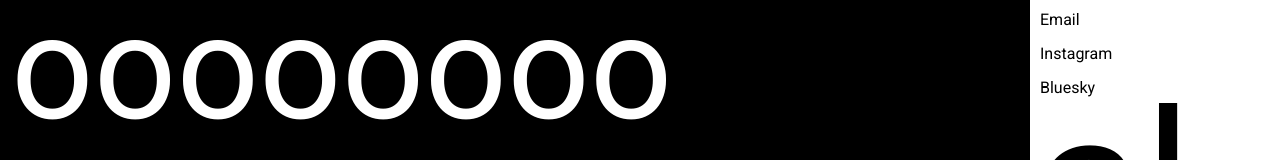
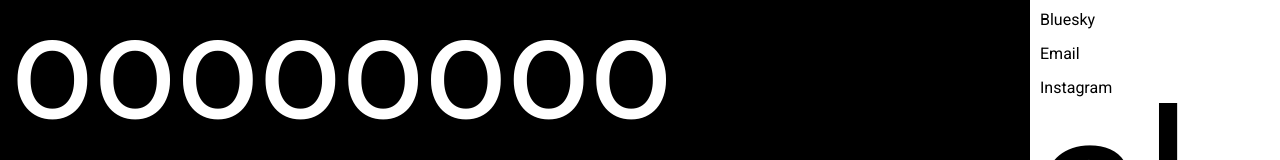
Before and after one commit to arcadeperfect/website_main, an Eleventy site: page src/index.njk in a window 1280 px wide. Shown: the top 160 px of the page. Built offline with nearby package versions, Linux system fonts and the light colour scheme; Eleventy itself is replaced by a stand-in of ours; files that its build step writes are made by us from their sources; what nunjucks-date-filter would draw is missing.

Commit message:
social links fix

```diff
--- a/src/_includes/layouts/base.njk
+++ b/src/_includes/layouts/base.njk
@@ -17,9 +17,9 @@
         {# <div class="grid-item center-column"></div> #}
         <div class="grid-item sidebar-column">
             <div class="social-links">
-                <div><a href="#">Email</a></div>
-                <div><a href="#">Instagram</a></div>
-                <div><a href="#">Bluesky</a></div>
+                <div><a href="https://bsky.app/profile/alexharding.bsky.social">Bluesky</a></div>
+                <div><a href="mailto:alexander.harding@gmail.com">Email</a></div>
+                <div><a href="https://www.instagram.com/wash_your_manipulators/">Instagram</a></div>
             </div>
             <a href="/" class="big-side-text">alexharding</a>
         </div>
--- a/src/css/style.css
+++ b/src/css/style.css
@@ -99,6 +99,8 @@ p {
 .sidebar-column {
   background-color: var(--base-sidebar-bg);
   color: var(--base-sidebar-text);
+  position: relative;
+  z-index: 1;
 }
 
 /* HOME PAGE STYLGING */
@@ -135,6 +137,8 @@ a:hover{
   display: flex;
   flex-direction: column;
   gap: 10px; /* Adjust the gap between social links */
+  position: relative;
+  z-index: 2;
 }
 
 .big-side-text {
@@ -145,6 +149,8 @@ a:hover{
   font-weight: var(--heading-weight);
   padding-top: 0px;
   padding-left: 5px;
+  position: relative;
+  z-index: 1;
 }
 
 /* VIDEO PLAYER STYLING */
```
